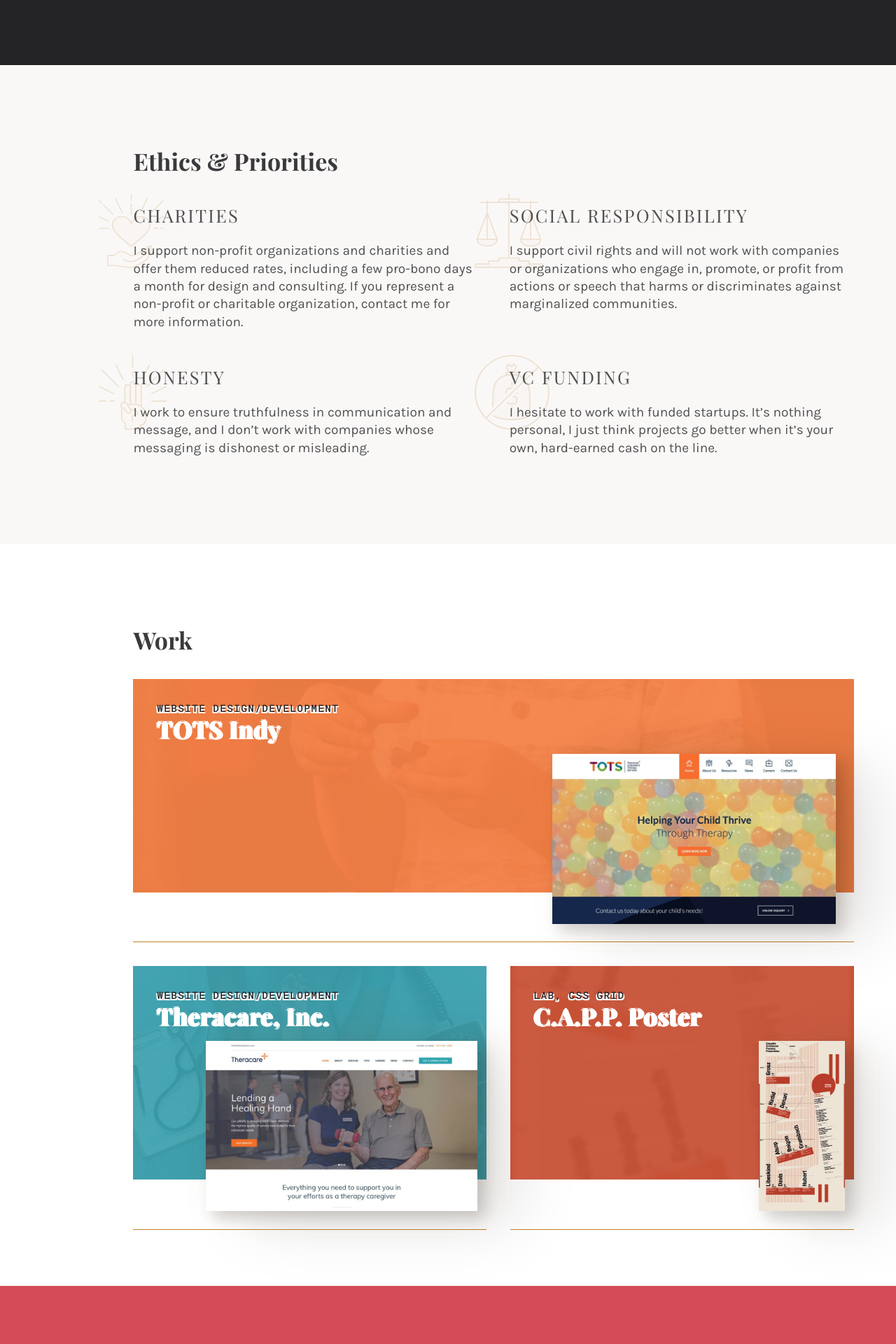
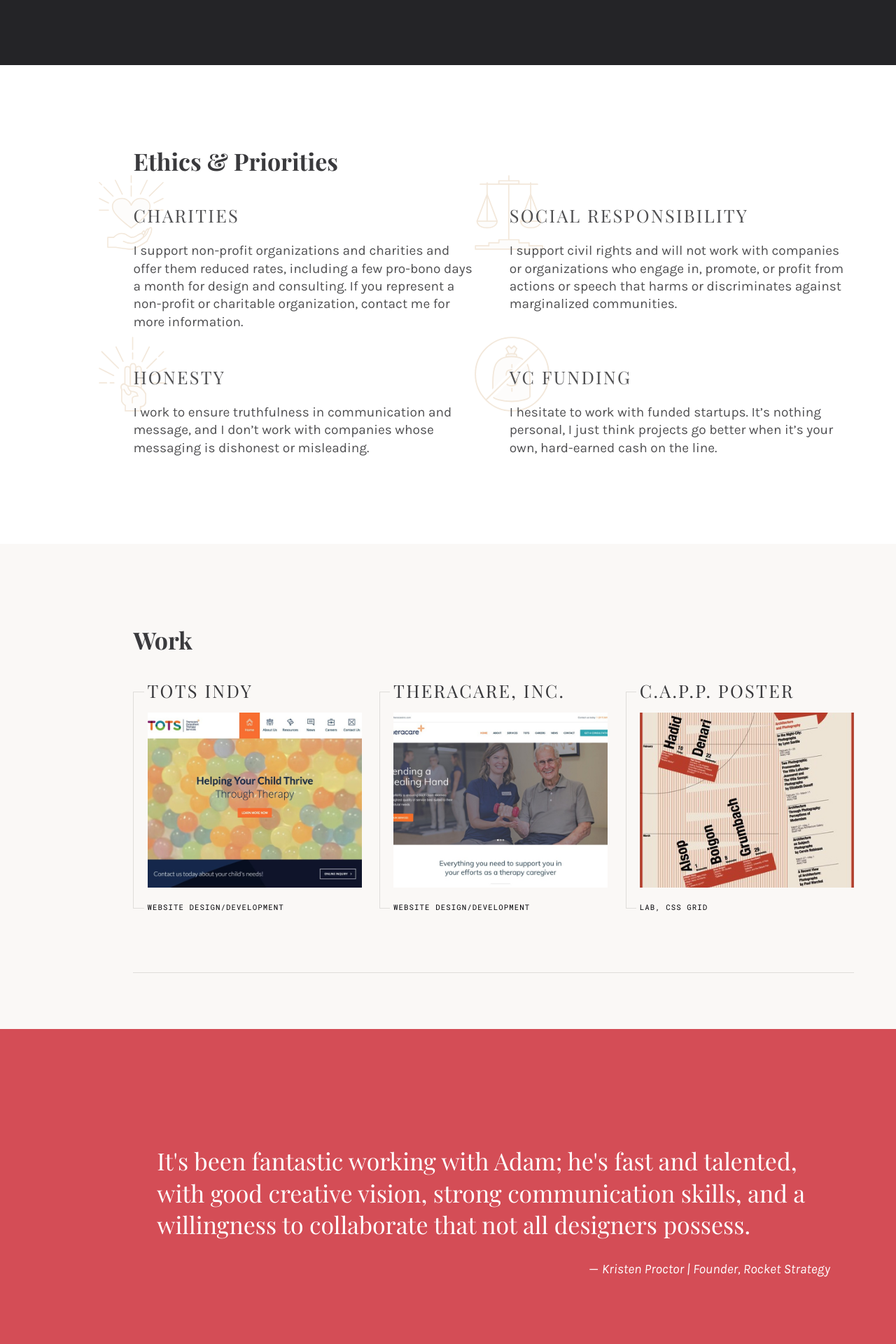
Before and after one commit to claxondesignco/claxondesignco.github.io, a Jekyll site: the page built from index.md, in a window 1280 px wide. Shown: the part 1231-3151 px from the top of the page at 70% size. Built offline with Jekyll 4.4.1, drawn with Linux system fonts in a browser that asks for light colours; nearby versions of some CDN libraries; comment, search, counter and statistics services are not loaded.

Commit message:
Completely restyled portfolio items

```diff
--- a/_sass/_sections.sass
+++ b/_sass/_sections.sass
@@ -10,7 +10,7 @@ section
     padding: ms(6) ms(4) ms(5) ms(8)
     width: 100%
 
-    header
+    > header
         margin-bottom: ms(5)
 
 #introduction
@@ -207,7 +207,7 @@ section.has-background
     width: ms(6)
     position: absolute
     opacity: 0.2
-    top: -1em
+    top: -(ms(3))
     left: -10%
     z-index: 0
     mix-blend-mode: multiply
@@ -224,98 +224,108 @@ section.has-background
 #vc-funding::before
   background-image: url(/assets/images/icon_funding.svg)
 
-@media (min-width: 1100px)
-    .portfolio-list
-        display: grid
-        grid-template-columns: repeat(auto-fill, 49%)
-        grid-column-gap: ms(2)
-        grid-row-gap: ms(2)
-        grid-auto-flow: row dense
-        max-width: ms(14)
+.portfolio-list
+  display: grid
+  grid-template-columns: 1fr
+  grid-column-gap: ms(2)
+  grid-row-gap: ms(1)
 
+@media (min-width: 768px)
+  .portfolio-list
+    display: grid
+    grid-template-columns: 1fr 1fr
+    grid-column-gap: ms(1)
+    grid-row-gap: ms(2)
+    border-bottom: 1px solid $white-s1
+    padding-bottom: ms(3)
+
+@media (min-width: 727px)
+  .portfolio-list
+    padding-bottom: ms(5)
+
+@media (min-width: 1260px)
+  .portfolio-list
+    grid-template-columns: 1fr 1fr 1fr
+    max-width: ms(14)
 
 .portfolio-item-link
   text-decoration: none
-  display: block
-  max-width: ms(14)
-  opacity: 1
-  transition: opacity 400ms ease
-  will-change: opacity
+  grid-column: span 1
+  border: 0
+  border-bottom: none
+  text-shadow: none
 
-  &:first-of-type
-    grid-column: span 2
+  & h3
+    display: inline-block
+    border-bottom: .07em solid transparent
+    transition: color 400ms ease-in-out, border 400ms ease-in-out
+    text-decoration: none
 
   &:hover,
   &:focus
-    opacity: 0.8
+
+    & h3
+      border-bottom: .07rem solid $gold-t2
+
+    .portfolio-item-image
+      opacity: 0.6
+
+@media (min-width: 768px) and (max-width: 1260px)
+  .portfolio-item-link:first-of-type
+    grid-column: span 2
 
 .portfolio-item
   width: auto
   max-width: unset
   display: grid
-  grid: ms(6) 1fr 1fr ms(3) 0px / 1fr 45% 45% 2.5%
-  height: 350px
+  grid: .7666705436rem .7666705436rem 13rem .7666705436rem .7666705436rem/1fr 20fr
+  grid-column-gap: 0.25rem
+  grid-row-gap: 0.5em
+  height: ms(10)
   position: relative
-  margin-bottom: ms(2)
-  max-width: ms(14)
 
   &::before
     content: ""
-    z-index: 0
-    background-color: var(--brand-color)
-    opacity: 0.93
-    grid-area: 4/1/1/5
-
-@media (min-width: 880px)
-  .portfolio-item::before
-    // right: 60%
-
-@media (min-width: 1100px)
-  .portfolio-item
-    margin: 0 0 ms(1)
-
-  .portfolio-item::before
-    // right: 25%
+    grid-area: 1/1/6/2
+    border: 1px solid $white-s1
+    border-right: none
+    height: calc(100% - 2em)
+    align-self: center
 
 .portfolio-item-header
-  grid-area: 1/5/1/1
-  margin: 1em 0 0 0
+  grid-area: 1/2/3/3
   z-index: 1
-  padding: 0.5em 0 3.5em ms(2)
+  align-self: start
 
   & > h3
     font-family: $serif
-    font-size: ms(2)
-    font-weight: 600
-    color: $white-t4
-    letter-spacing: 0.02em
+    font-size: ms(1)
+    font-weight: 400
+    text-transform: uppercase
+    color: $black-t1
+    letter-spacing: .09em
     margin: 0
-    line-height: 1em
-    transition: color 400ms ease
+    line-height: 1.3em
+    -webkit-font-smoothing: antialiased
+
+.portfolio-item-footer
+  grid-area: 4/2/6/3
+  align-self: center
 
   & > .intro-type
-    margin: 0
-    color: $black
-    font-size: ms(-1)
-    font-weight: 500
+    margin-bottom: 0.5em
+    margin-top: 0.5em
+    font-weight: 300
+    font-size: ms(-2)
+    color: $black-s1
 
-.portfolio-item-background
+.portfolio-item-image
+  grid-area: 3/2/4/3
   width: 100%
   height: 100%
   object-fit: cover
-  grid-area: 1/1/4/5
-
-.portfolio-item-image
-  grid-area: 2/2/5/4
-  max-width: 100%
-  max-height: 100%
-  width: auto
-  height: auto
-  box-shadow: 0.5em 0.5em 1em rgba(0,0,0,0.25)
-  box-shadow: 0.5em 0.5em 1em rgba(0,0,0,0.15), 15px 5px 40px 5px rgba(148, 100, 48, 0.1),60px 20px 90px rgba(0,0,0,0.1)
-  position: relative
-  justify-self: end
-  align-self: start
+  opacity: 1
+  transition: opacity 400ms ease
 
   &.filter
     box-shadow: none
--- a/index.md
+++ b/index.md
@@ -26,12 +26,13 @@ page-title: Claxon Design Co.
 <div aria-hidden="true" class="section-title"><span>Services</span></div>
 {% include sections-services.md %}
 </section>
-<section class="light" markdown="1">
+
+<section markdown="1">
 <div aria-hidden="true" class="section-title"><span>Ethics</span></div>
 {% include sections-ethics.md %}
 </section>
 
-<section>
+<section class="light">
 <div aria-hidden="true" class="section-title"><span>Work</span></div>
 
 <h2><span data-aos="blank-out" data-aos-duration="0" data-aos-delay="400">Work</span></h2>
@@ -40,14 +41,15 @@ page-title: Claxon Design Co.
   {% for portfolio in site.portfolio %}
     {% if portfolio.homepage %}
       <a class="portfolio-item-link" target="_blank" href="{{ portfolio.link }}">
-        <figure class="portfolio-item" style="--brand-color: #{{ portfolio.brand-color }};">
-          <img class="portfolio-item-background" srcset="/assets/images/{{ portfolio.background }}.jpeg 1x, /assets/images/{{ portfolio.background }}@2x.jpeg 2x" aria-hidden="true">
-          <img class="portfolio-item-image {% if portfolio.filter %}filter{% endif %}" srcset="/assets/images/{{ portfolio.image }}.{{ portfolio.image-extension }} 1x, /assets/images/{{ portfolio.image }}.{{ portfolio.image-extension }} 2x">
-          <figcaption class="portfolio-item-header" alt="{{ portfolio.title }}">
+        <article class="portfolio-item" style="--brand-color: #{{ portfolio.brand-color }};">
+          <img class="portfolio-item-image {% if portfolio.filter %}filter{% endif %}" srcset="/assets/images/{{ portfolio.image }}.{{ portfolio.image-extension }} 1x, /assets/images/{{ portfolio.image }}.{{ portfolio.image-extension }} 2x" alt="{{ portfolio.title }} thumbnail">
+          <header class="portfolio-item-header">
+            <h3><span data-aos="fade-up" class="aos-init aos-animate">{{ portfolio.title }}</span></h3>
+          </header>
+          <footer class="portfolio-item-footer">
             <p class="intro-type">{{ portfolio.type }}</p>
-            <h3>{{ portfolio.title }}</h3>
-          </figcaption>
-        </figure>
+          </footer>
+        </article>
       </a>
     {% endif %}
   {% endfor %}
@@ -55,14 +57,15 @@ page-title: Claxon Design Co.
   {% for lab in site.lab %}
     {% if lab.homepage %}
       <a class="portfolio-item-link" href="/lab/">
-        <figure class="portfolio-item" {% if lab.display-color %} style="--brand-color: #{{ lab.display-color }}" {% else %} style="--brand-color: var(--black-t3)" {% endif %}>
-          <img class="portfolio-item-background" srcset="/assets/images/lab/{{ lab.image }}-bg.jpg" aria-hidden="true">
-          <img class="portfolio-item-image" srcset="/assets/images/lab/{{ lab.image }}.jpg 1x, /assets/images/lab/{{ lab.image }}@2x.jpg 2x" alt="{{ lab.title }}">
-          <figcaption class="portfolio-item-header">
+        <article class="portfolio-item" {% if lab.display-color %} style="--brand-color: #{{ lab.display-color }}" {% else %} style="--brand-color: var(--black-t3)" {% endif %}>
+          <img class="portfolio-item-image" srcset="/assets/images/lab/{{ lab.image }}.jpg 1x, /assets/images/lab/{{ lab.image }}@2x.jpg 2x" alt="{{ lab.title }} thumbnail">
+          <header class="portfolio-item-header">
+            <h3><span data-aos="fade-up" class="aos-init aos-animate">{{ lab.short-title }}</span></h3>
+          </header>
+          <footer class="portfolio-item-footer">
             <p class="intro-type">Lab{% if lab.tags %}{% for tag in lab.tags %}, {{ tag }}{% endfor %}{% endif %}</p>
-            <h3>{{ lab.short-title }}</h3>
-          </figcaption>
-        </figure>
+          </footer>
+        </article>
       </a>
     {% endif %}
   {% endfor %}
```
